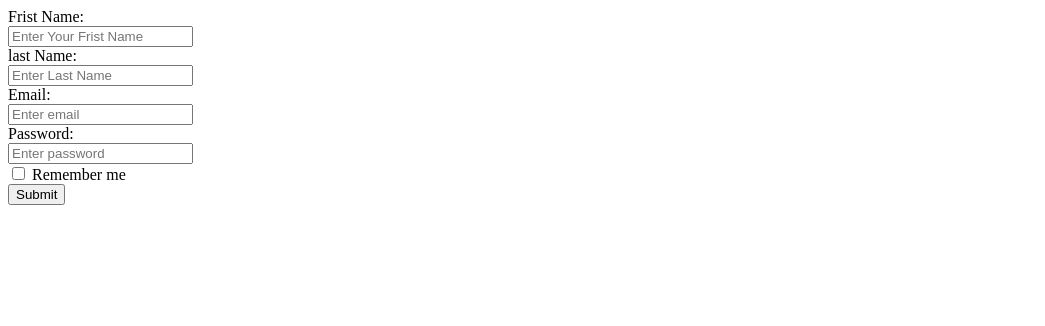
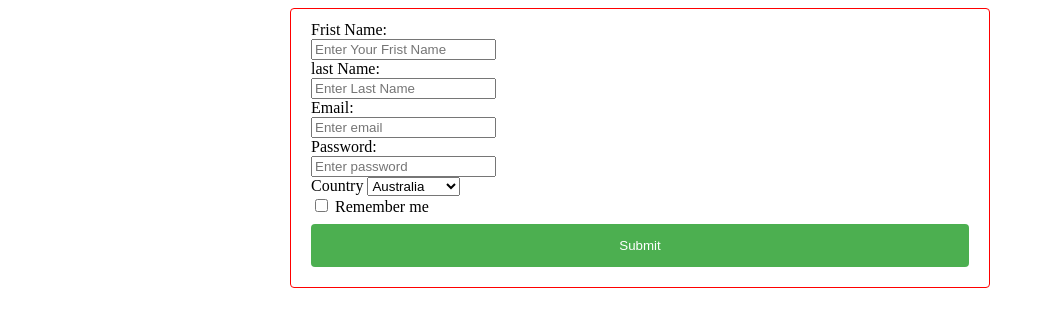
Before and after one commit to Shuvoghosh7/simple-form, a plain HTML site: page index.html in a window 1280 px wide. Shown: the whole page, without its empty margins (0-1045 px from the left). Drawn offline with Linux system fonts and the light colour scheme.

Commit message:
Styling form

```diff
--- a/index.html
+++ b/index.html
@@ -5,6 +5,7 @@
     <meta http-equiv="X-UA-Compatible" content="IE=edge">
     <meta name="viewport" content="width=device-width, initial-scale=1.0">
     <title>Simple Form</title>
+    <link rel="stylesheet" href="style.css">
 </head>
 <body>
     <div class="form">
@@ -17,10 +18,17 @@
             <input type="email" id="email" placeholder="Enter email" name="email"><br>
             <label for="pwd">Password:</label><br>
             <input type="password" id="pwd" placeholder="Enter password" name="pswd"><br>
+            <label for="country">Country</label>
+            <select id="country" name="country">
+              <option value="australia">Australia</option>
+              <option value="canada">Canada</option>
+              <option value="usa">USA</option>
+              <option value="Bangladesh">Bangladesh</option>
+            </select><br>
             <label>
               <input type="checkbox" name="remember"> Remember me
             </label><br>
-            <button type="submit">Submit</button>
+            <button id="submit" type="submit">Submit</button>
           </form>
 
     </div>
--- a/style.css
+++ b/style.css
@@ -0,0 +1,28 @@
+body{
+
+}
+.form{
+    max-width: 700px;
+
+    margin: auto;
+    box-sizing: border-box;
+
+}
+.form-inline{
+
+  padding: 12px 20px;
+  margin: 8px 0;
+  border: 1px solid red;
+  border-radius: 4px;
+  box-sizing: border-box;
+}
+#submit{
+    width: 100%;
+  background-color: #4CAF50;
+  color: white;
+  padding: 14px 20px;
+  margin: 8px 0;
+  border: none;
+  border-radius: 4px;
+  cursor: pointer;
+}
```
